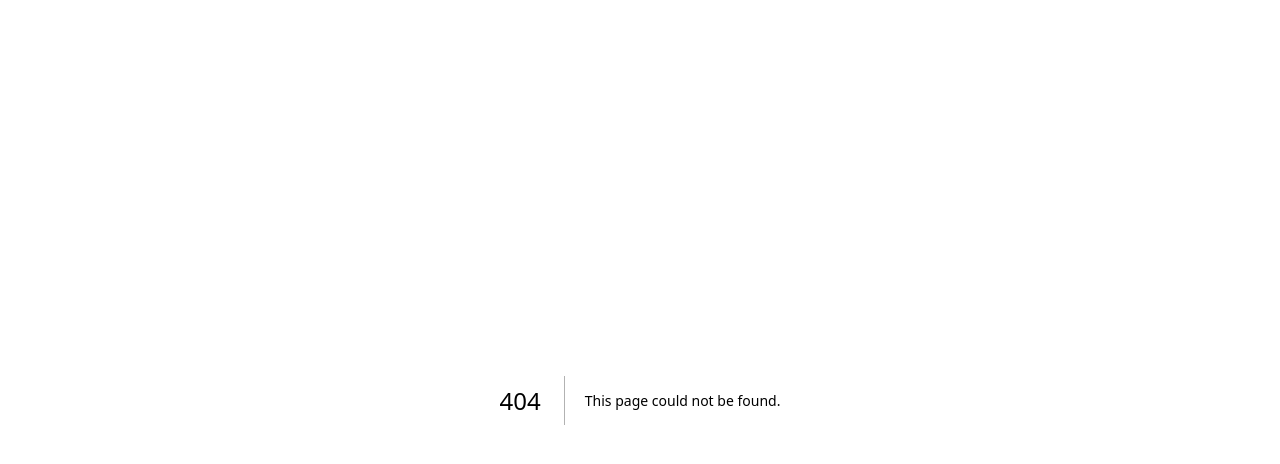
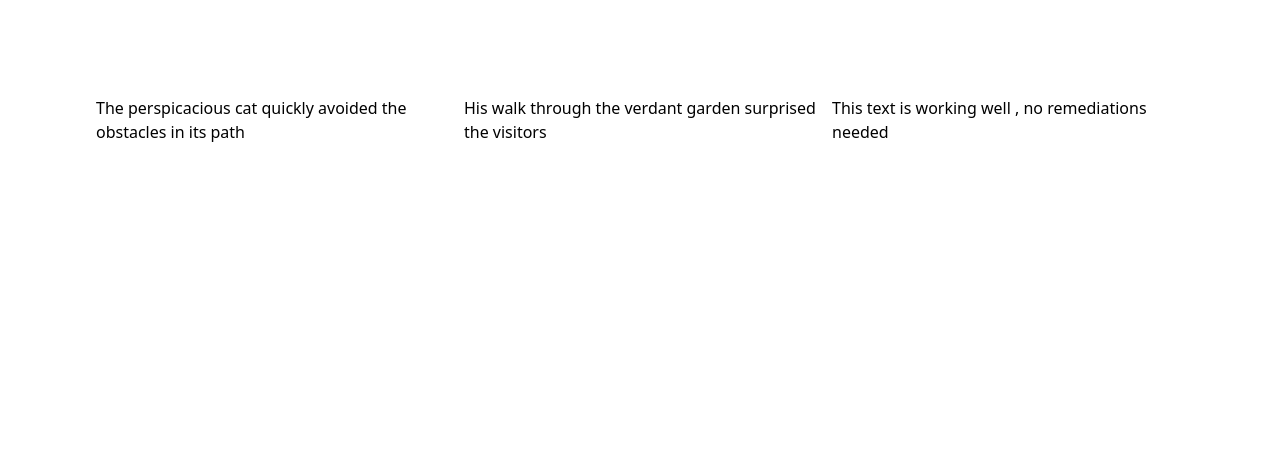
Before and after one commit to test-party/guinea-pig-next, a Next.js app: page /neurodiversity-ruleset/unusual-words in a window 1280 px wide. Before the commit this address had no page. Shown: the top 464 px of the page. Built offline with nearby package versions, Linux system fonts and the light colour scheme.

Commit message:
initial changes

```diff
--- /dev/null
+++ b/src/app/neurodiversity-ruleset/unusual-words/page.tsx
@@ -0,0 +1,10 @@
+//http://localhost:3000/neurodiversity-ruleset/unusual-words
+export default function LanguageOfParts() {
+    return (
+        <main className="flex min-h-screen grid grid-cols-3 gap-4 p-24">
+            <p>The perspicacious cat quickly avoided the obstacles in its path</p>
+            <p>His walk through the verdant garden surprised the visitors</p>
+            <p>This text is working well , no remediations needed </p>
+        </main>
+    )
+}
```
